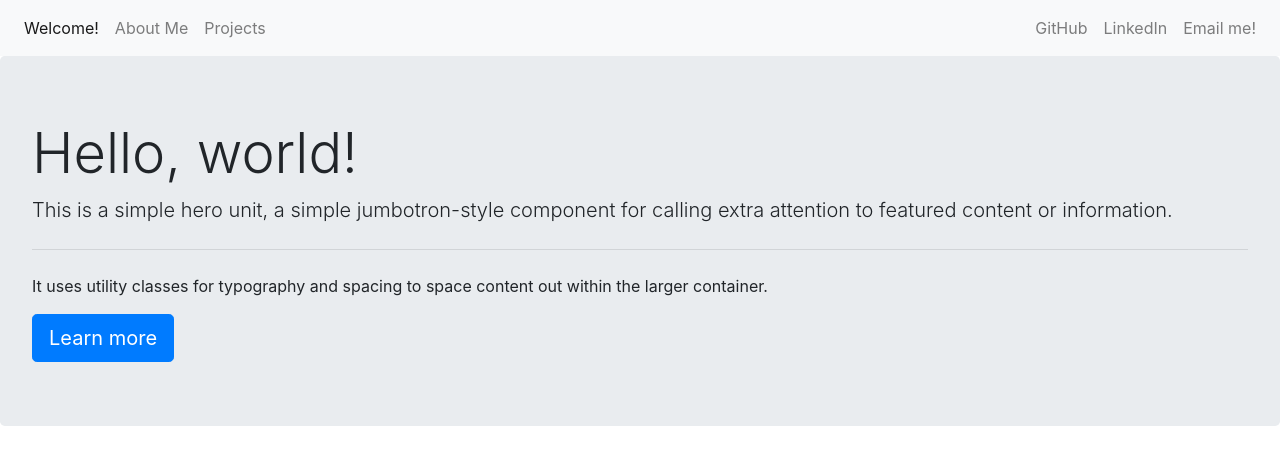
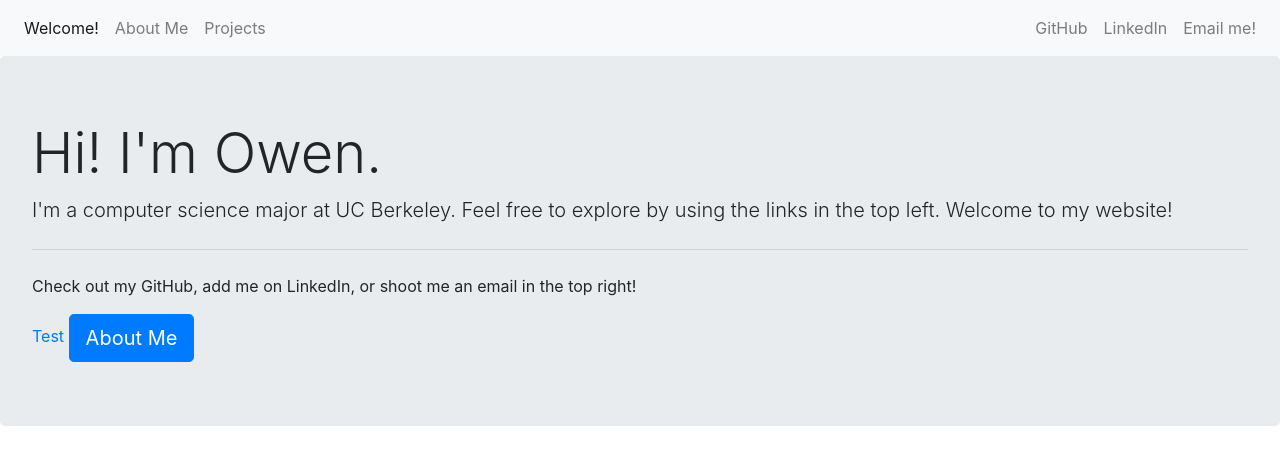
Before and after one commit to owenzhang2010/owenzhang2010.github.io, a plain HTML site: page index.html in a window 1280 px wide. Drawn offline with nearby package versions, Linux system fonts and the light colour scheme.

Commit message:
added res file and basic text

```diff
--- a/index.html
+++ b/index.html
@@ -10,7 +10,7 @@
     <!-- my CSS -->
     <link rel="stylesheet" type="text/css" href="styles.css">
 
-    <title>Hello, world!</title>
+    <title>Owen Zhang</title>
   </head>
   <body>
     <nav class="navbar navbar-expand-lg navbar-light bg-light">
@@ -39,11 +39,12 @@
       </div>
     </nav>
     <div class="jumbotron">
-      <h1 class="display-4">Hello, world!</h1>
-      <p class="lead">This is a simple hero unit, a simple jumbotron-style component for calling extra attention to featured content or information.</p>
+      <h1 class="display-4">Hi! I'm Owen.</h1>
+      <p class="lead">I'm a computer science major at UC Berkeley. Feel free to explore by using the links in the top left. Welcome to my website!</p>
       <hr class="my-4">
-      <p>It uses utility classes for typography and spacing to space content out within the larger container.</p>
-      <a class="btn btn-primary btn-lg" href="#" role="button">Learn more</a>
+      <p>Check out my GitHub, add me on LinkedIn, or shoot me an email in the top right!</p>
+      <a href="Resume.pdf">Test</a>
+      <a class="btn btn-primary btn-lg" href="#" role="button">About Me</a>
     </div>
 
     <!-- Optional JavaScript -->
```
Also changed, not shown: 1 other file.
